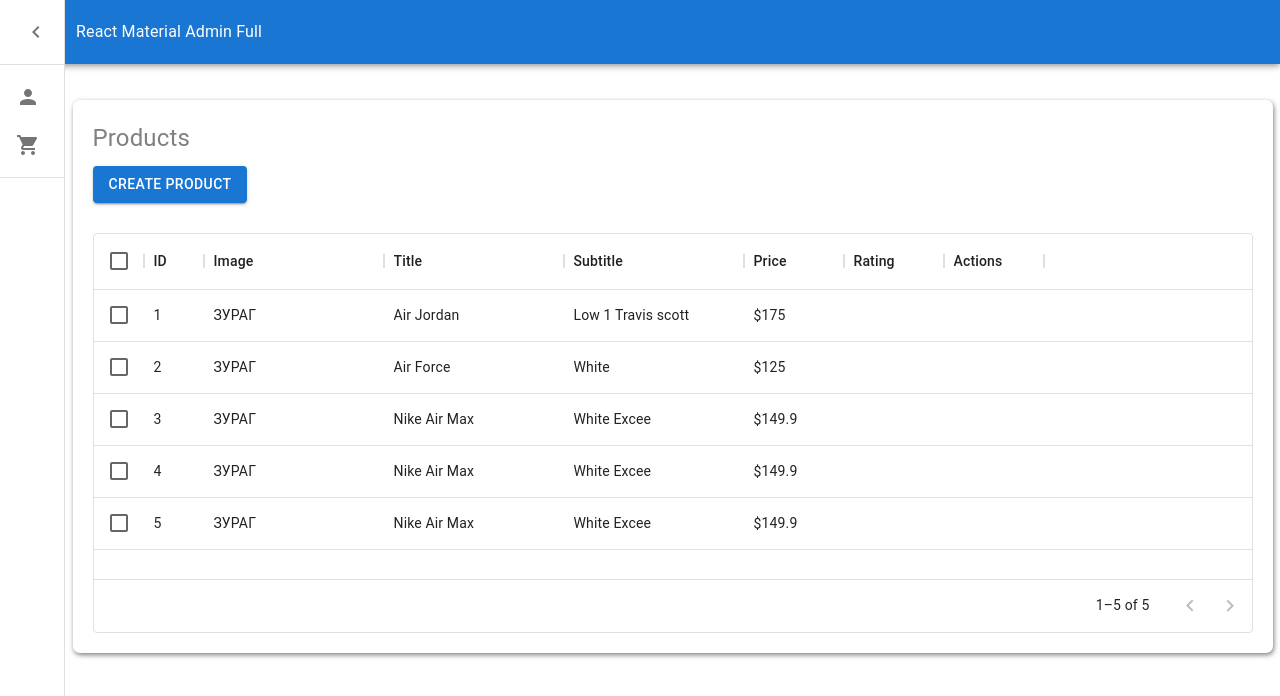
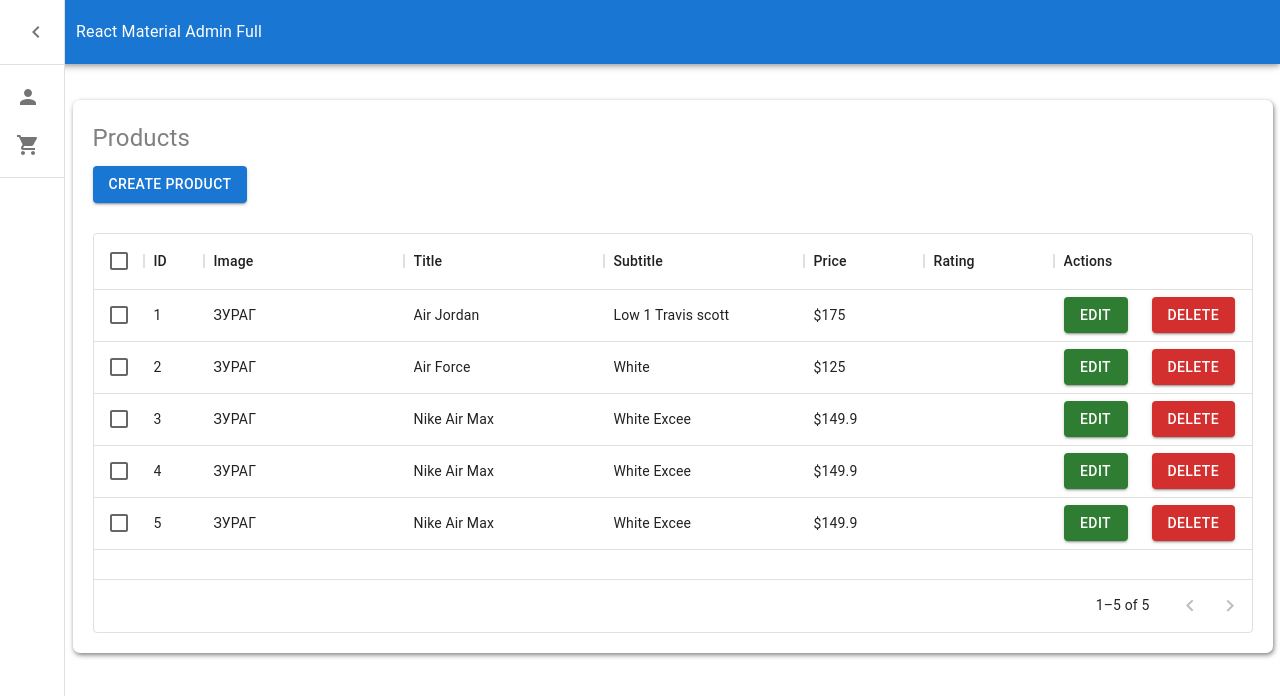
Before and after one commit to Neozx8989/Admin-panel-project, a React (Create React App) app in the folder admin-panel-project/frontend/: page /product in a window 1280 px wide. Shown: the top 696 px of the page. Built offline with nearby package versions, Linux system fonts and the light colour scheme.

Commit message:
edit delete button added

```diff
--- a/admin-panel-project/frontend/src/components/UsersProductTable.jsx
+++ b/admin-panel-project/frontend/src/components/UsersProductTable.jsx
@@ -11,12 +11,28 @@ export default function UsersProductTable () {
 
     const columns = [
         {field: 'id', headerName: ' ID', width: 60 },
-        {field: 'image', headerName: ' Image', width: 180 },
-        {field: 'title', headerName: ' Title', width: 180 },
-        {field: 'subtitle', headerName: ' Subtitle', width: 180 },
-        {field: 'price',  headerName: ' Price', width: 100 },
-        {field: 'rating',  headerName: ' Rating', width: 100 },
-        {field: 'actions',  headerName: ' Actions', width: 100 },
+        {field: 'image', headerName: ' Image', width: 200 },
+        {field: 'title', headerName: ' Title', width: 200 },
+        {field: 'subtitle', headerName: ' Subtitle', width: 200 },
+        {field: 'price',  headerName: ' Price', width: 120 },
+        {field: 'rating',  headerName: ' Rating', width: 130 },
+        {
+          field: 'actions',  headerName: ' Actions', width: 200,
+          renderCell: () => {
+            return (
+              <Box>
+                <Stack direction="row" spacing={3}>
+                  <Button variant='contained' color='success'>
+                    Edit
+                  </Button>
+                  <Button variant='contained' color='error'>
+                    Delete
+                  </Button>
+                </Stack>
+              </Box>
+            )
+          }
+        },
       ];
 
       const rows = [
```
